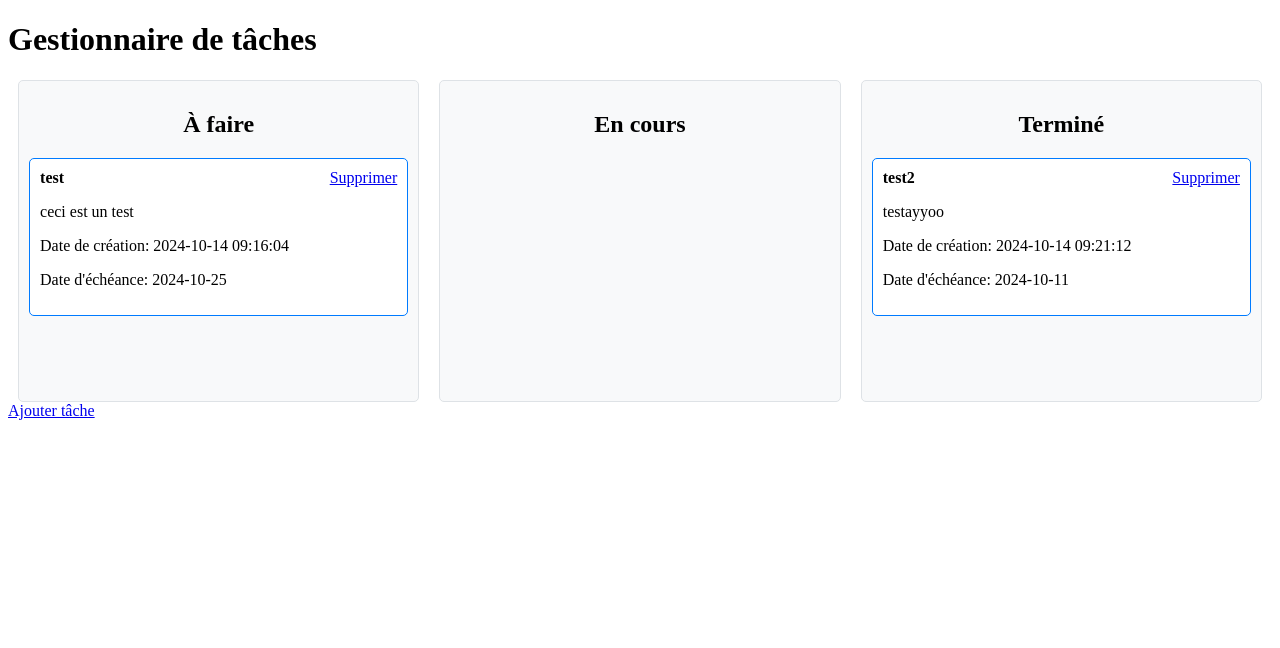
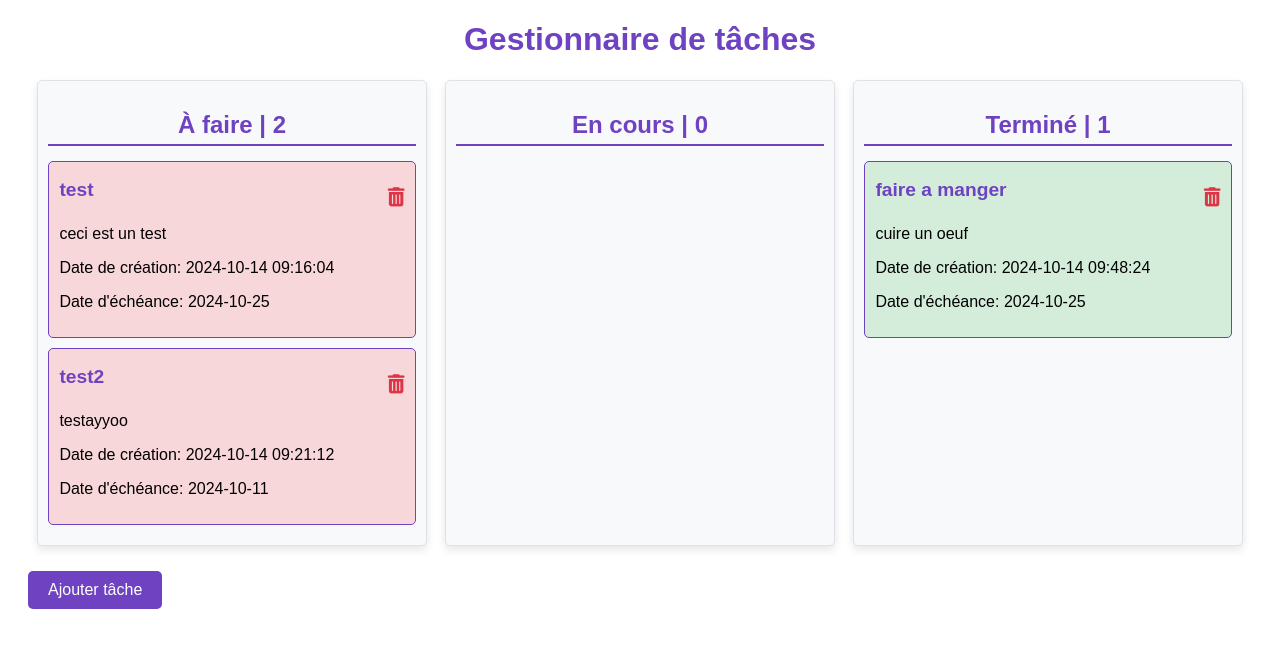
Before and after one commit to jeremy-prt/b3-todo-2024, a PHP site: page /app/views/tasks/index.php in a window 1280 px wide. Shown: the top 648 px of the page. Run offline with PHP 8.4, Linux system fonts and the light colour scheme.

Commit message:
style.css

```diff
--- a/app/views/tasks/add.php
+++ b/app/views/tasks/add.php
@@ -16,7 +16,7 @@ if ($_SERVER['REQUEST_METHOD'] === 'POST') {
     <meta charset="UTF-8">
     <meta name="viewport" content="width=device-width, initial-scale=1.0">
     <title>Ajouter une tâche</title>
-    <link rel="stylesheet" href="../../public/css/style.css">
+    <link rel="stylesheet" href="../../../public/css/style.css">
 </head>
 <body>
     <div class="container">
--- a/app/views/tasks/index.php
+++ b/app/views/tasks/index.php
@@ -3,7 +3,24 @@ require_once '../../../app/controllers/TaskController.php';
 
 $taskController = new TaskController();
 
+// Récupération des tâches
 $tasks = $taskController->getTasks();
+
+// Compteur des tâches par statut
+$todoCount = 0;
+$inProgressCount = 0;
+$doneCount = 0;
+
+// Boucle pour compter les tâches par statut
+foreach ($tasks as $task) {
+    if ($task['status'] == 'todo') {
+        $todoCount++;
+    } elseif ($task['status'] == 'in_progress') {
+        $inProgressCount++;
+    } elseif ($task['status'] == 'done') {
+        $doneCount++;
+    }
+}
 
 if ($_SERVER['REQUEST_METHOD'] === 'POST' && isset($_POST['task_id'])) {
     $taskController->updateTaskStatus($_POST['task_id'], $_POST['status']);
@@ -14,23 +31,26 @@ if ($_SERVER['REQUEST_METHOD'] === 'POST' && isset($_POST['task_id'])) {
 <!DOCTYPE html>
 <html lang="en">
 <head>
+    <link rel="stylesheet" href="https://cdnjs.cloudflare.com/ajax/libs/font-awesome/6.0.0-beta3/css/all.min.css">
     <meta charset="UTF-8">
     <meta name="viewport" content="width=device-width, initial-scale=1.0">
-    <title>Todo List</title>
+    <title>Gestionnaire de tâches</title>
     <link rel="stylesheet" href="../../../public/css/style.css">
 </head>
 <body>
     <h1>Gestionnaire de tâches</h1>
     <div class="kanban-board">
-        <!-- Colonne "À faire" -->
+        <!-- Colonne "À faire" avec compteur -->
         <div class="kanban-column" ondrop="drop(event, 'todo')" ondragover="allowDrop(event)">
-            <h2>À faire</h2>
+            <h2>À faire | <?php echo $todoCount; ?></h2>
             <?php foreach ($tasks as $task): ?>
                 <?php if ($task['status'] == 'todo'): ?>
-                    <div class="task" id="<?php echo $task['id']; ?>" draggable="true" ondragstart="drag(event)">
+                    <div class="task todo" id="<?php echo $task['id']; ?>" draggable="true" ondragstart="drag(event)">
                     <div class="task-header">
                         <strong><?php echo htmlspecialchars($task['title']); ?></strong>
-                            <a href="delete.php?id=<?php echo $task['id']; ?>" class="delete-button">Supprimer</a>
+                        <a href="delete.php?id=<?php echo $task['id']; ?>" class="delete-button" onclick="return confirm('Êtes-vous sûr de vouloir supprimer cette tâche ?');">
+                            <i class="fas fa-trash-alt"></i>
+                        </a>
                     </div>
                         <p><?php echo htmlspecialchars($task['description']); ?></p>
                         <p>Date de création: <?php echo htmlspecialchars($task['created_at']); ?></p>
@@ -40,15 +60,17 @@ if ($_SERVER['REQUEST_METHOD'] === 'POST' && isset($_POST['task_id'])) {
             <?php endforeach; ?>
         </div>
 
-        <!-- Colonne "En cours" -->
+        <!-- Colonne "En cours" avec compteur -->
         <div class="kanban-column" ondrop="drop(event, 'in_progress')" ondragover="allowDrop(event)">
-            <h2>En cours</h2>
+            <h2>En cours | <?php echo $inProgressCount; ?></h2>
             <?php foreach ($tasks as $task): ?>
                 <?php if ($task['status'] == 'in_progress'): ?>
-                    <div class="task" id="<?php echo $task['id']; ?>" draggable="true" ondragstart="drag(event)">
+                    <div class="task in-progress" id="<?php echo $task['id']; ?>" draggable="true" ondragstart="drag(event)">
                     <div class="task-header">
                         <strong><?php echo htmlspecialchars($task['title']); ?></strong>
-                            <a href="delete.php?id=<?php echo $task['id']; ?>" class="delete-button" onclick="return confirm('Êtes-vous sûr de vouloir supprimer cette tâche ?');">Supprimer</a>
+                        <a href="delete.php?id=<?php echo $task['id']; ?>" class="delete-button" onclick="return confirm('Êtes-vous sûr de vouloir supprimer cette tâche ?');">
+                            <i class="fas fa-trash-alt"></i>
+                        </a>
                     </div>
                         <p><?php echo htmlspecialchars($task['description']); ?></p>
                         <p>Date de création: <?php echo htmlspecialchars($task['created_at']); ?></p>
@@ -58,15 +80,17 @@ if ($_SERVER['REQUEST_METHOD'] === 'POST' && isset($_POST['task_id'])) {
             <?php endforeach; ?>
         </div>
 
-        <!-- Colonne "Terminé" -->
+        <!-- Colonne "Terminé" avec compteur -->
         <div class="kanban-column" ondrop="drop(event, 'done')" ondragover="allowDrop(event)">
-            <h2>Terminé</h2>
+            <h2>Terminé | <?php echo $doneCount; ?></h2>
             <?php foreach ($tasks as $task): ?>
                 <?php if ($task['status'] == 'done'): ?>
-                    <div class="task" id="<?php echo $task['id']; ?>" draggable="true" ondragstart="drag(event)">
+                    <div class="task done" id="<?php echo $task['id']; ?>" draggable="true" ondragstart="drag(event)">
                     <div class="task-header">
                         <strong><?php echo htmlspecialchars($task['title']); ?></strong>
-                            <a href="delete.php?id=<?php echo $task['id']; ?>" class="delete-button" onclick="return confirm('Êtes-vous sûr de vouloir supprimer cette tâche ?');">Supprimer</a>
+                        <a href="delete.php?id=<?php echo $task['id']; ?>" class="delete-button" onclick="return confirm('Êtes-vous sûr de vouloir supprimer cette tâche ?');">
+                            <i class="fas fa-trash-alt"></i>
+                        </a>
                     </div>
                         <p><?php echo htmlspecialchars($task['description']); ?></p>
                         <p>Date de création: <?php echo htmlspecialchars($task['created_at']); ?></p>
@@ -77,7 +101,9 @@ if ($_SERVER['REQUEST_METHOD'] === 'POST' && isset($_POST['task_id'])) {
         </div>
     </div>
 
-    <a href="add.php">Ajouter tâche</a>
+    <a id="add-task" href="add.php">
+        <button>Ajouter tâche</button>
+    </a>
     <script src="../../../public/js/script.js"></script>
 </body>
 </html>
--- a/public/css/style.css
+++ b/public/css/style.css
@@ -1,3 +1,15 @@
+:root {
+  --primary-color: #6f42c1; /* Violet */
+  --todo-color: #f8d7da; /* Rouge pâle pour les tâches à faire */
+  --in-progress-color: #fff3cd; /* Jaune pâle pour les tâches en cours */
+  --done-color: #d4edda; /* Vert pâle pour les tâches terminées */
+}
+
+body {
+  font-family: Arial, Helvetica, sans-serif;
+  padding: 0 20px;
+}
+
 .kanban-board {
   display: flex;
   justify-content: space-around;
@@ -10,36 +22,161 @@
   border-radius: 5px;
   padding: 10px;
   min-height: 300px;
+  box-shadow: 0 4px 8px rgba(0, 0, 0, 0.1);
 }
 
 .kanban-column h2 {
   text-align: center;
+  color: var(--primary-color);
+  border-bottom: 2px solid var(--primary-color);
+  padding-bottom: 5px;
+  margin-bottom: 15px;
 }
 
 .task {
   background-color: #fff;
-  border: 1px solid #007bff;
+  border: 1px solid var(--primary-color);
   border-radius: 5px;
   padding: 10px;
   margin-bottom: 10px;
   cursor: move;
+  transition: background-color 0.3s ease;
+}
+
+.task.todo {
+  background-color: var(--todo-color);
+}
+
+.task.in_progress {
+  background-color: var(--in-progress-color);
+}
+
+.task.done {
+  background-color: var(--done-color);
 }
 
 .task-header {
   display: flex;
   justify-content: space-between;
+  align-items: center; /* Pour aligner verticalement le titre et l'icône */
 }
 
-.task .important {
-  background-color: #28a745;
-  color: #fff;
-  padding: 3px 6px;
-  border-radius: 4px;
+.task-header strong {
+  color: var(--primary-color);
+  font-size: 1.2em; /* Ajuste la taille du titre si nécessaire */
 }
 
-.task .urgent {
-  background-color: #dc3545;
-  color: #fff;
-  padding: 3px 6px;
-  border-radius: 4px;
+.delete-button {
+  background-color: transparent; /* Pas de fond */
+  border: none;
+  cursor: pointer;
+  font-size: 1.2em;
+  color: #dc3545; /* Couleur rouge pour l'icône */
 }
+
+.delete-button:hover {
+  color: #c82333; /* Rouge plus sombre au survol */
+}
+
+a {
+  text-decoration: none;
+  color: var(--primary-color);
+}
+
+a:hover {
+  text-decoration: underline;
+}
+
+button {
+  background-color: var(--primary-color);
+  color: white;
+  border: none;
+  padding: 10px 20px;
+  font-size: 1em;
+  border-radius: 5px;
+  cursor: pointer;
+  margin-top: 10px;
+}
+
+button:hover {
+  background-color: #5a339d;
+}
+
+/* Créer tache  */
+/* Style pour le formulaire d'ajout de tâche */
+.container {
+  width: 50%;
+  margin: 0 auto;
+  background-color: #f8f9fa;
+  padding: 20px;
+  border-radius: 10px;
+  box-shadow: 0 4px 8px rgba(0, 0, 0, 0.1);
+  margin-top: 50px;
+}
+
+h1 {
+  text-align: center;
+  color: #6f42c1; /* Couleur principale violette */
+}
+
+form {
+  display: flex;
+  flex-direction: column;
+  gap: 15px;
+}
+
+label {
+  font-weight: bold;
+  color: #6f42c1; /* Couleur principale violette */
+}
+
+input[type="text"],
+textarea,
+select,
+input[type="date"] {
+  width: 100%;
+  padding: 10px;
+  border-radius: 5px;
+  border: 1px solid #ced4da;
+  font-size: 1em;
+  transition: border-color 0.3s ease;
+}
+
+input[type="text"]:focus,
+textarea:focus,
+select:focus,
+input[type="date"]:focus {
+  border-color: #6f42c1; /* Couleur principale violette lors de la mise au point */
+  outline: none;
+}
+
+textarea {
+  height: 100px;
+}
+
+button {
+  background-color: #6f42c1;
+  color: white;
+  border: none;
+  padding: 10px 20px;
+  font-size: 1em;
+  border-radius: 5px;
+  cursor: pointer;
+  transition: background-color 0.3s ease;
+}
+
+button:hover {
+  background-color: #5a339d;
+}
+
+a {
+  display: inline-block;
+  margin-top: 15px;
+  text-decoration: none;
+  color: #6f42c1;
+  font-weight: bold;
+}
+
+a:hover {
+  text-decoration: underline;
+}
--- a/tasks.json
+++ b/tasks.json
@@ -11,8 +11,16 @@
         "id": "670ce2886872e",
         "title": "test2",
         "description": "testayyoo",
-        "status": "done",
+        "status": "todo",
         "created_at": "2024-10-14 09:21:12",
         "due_date": "2024-10-11"
+    },
+    "3": {
+        "id": "670ce8e897923",
+        "title": "faire a manger",
+        "description": "cuire un oeuf",
+        "status": "done",
+        "created_at": "2024-10-14 09:48:24",
+        "due_date": "2024-10-25"
     }
 }
```
Lines whose indentation alone changed are shown as unchanged.
